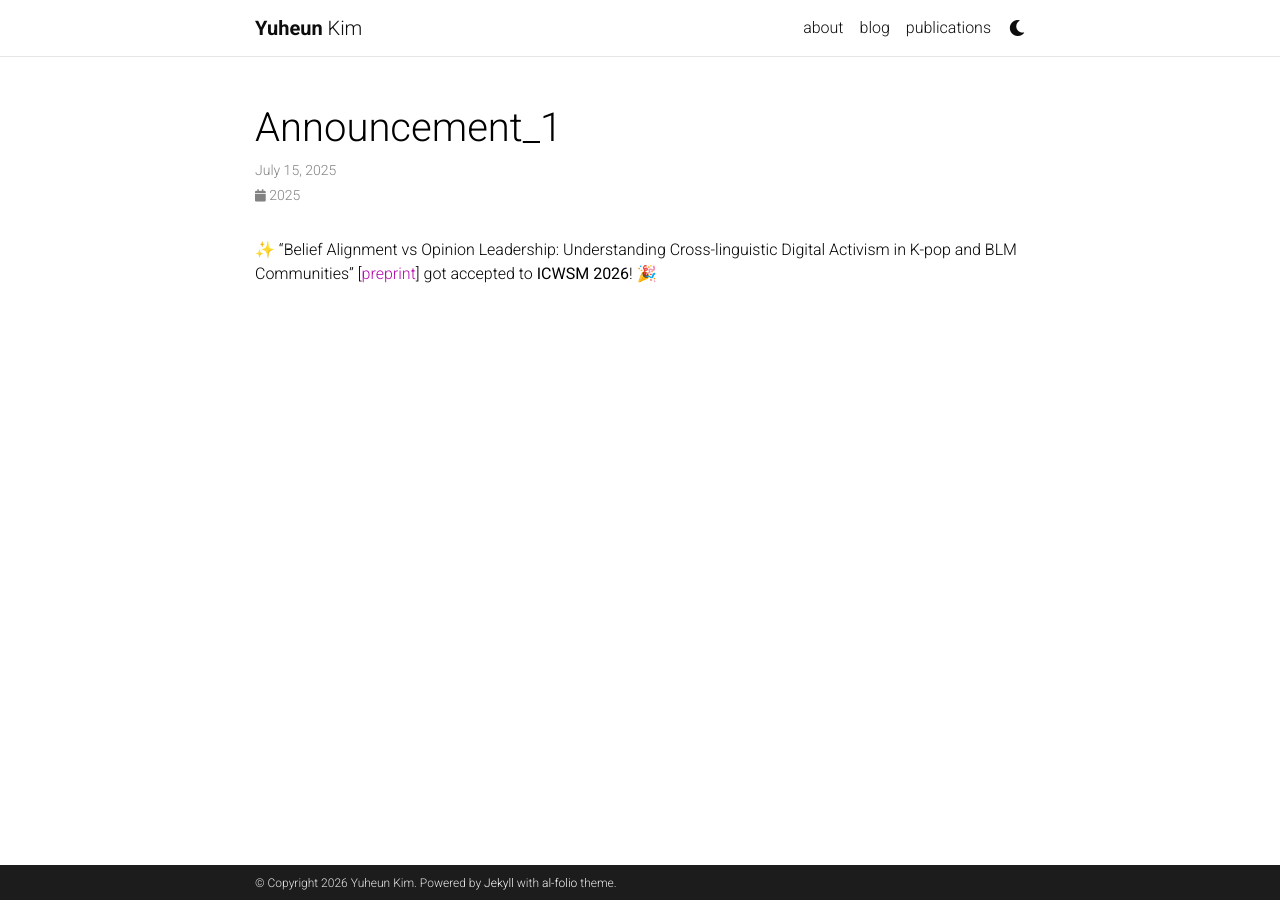
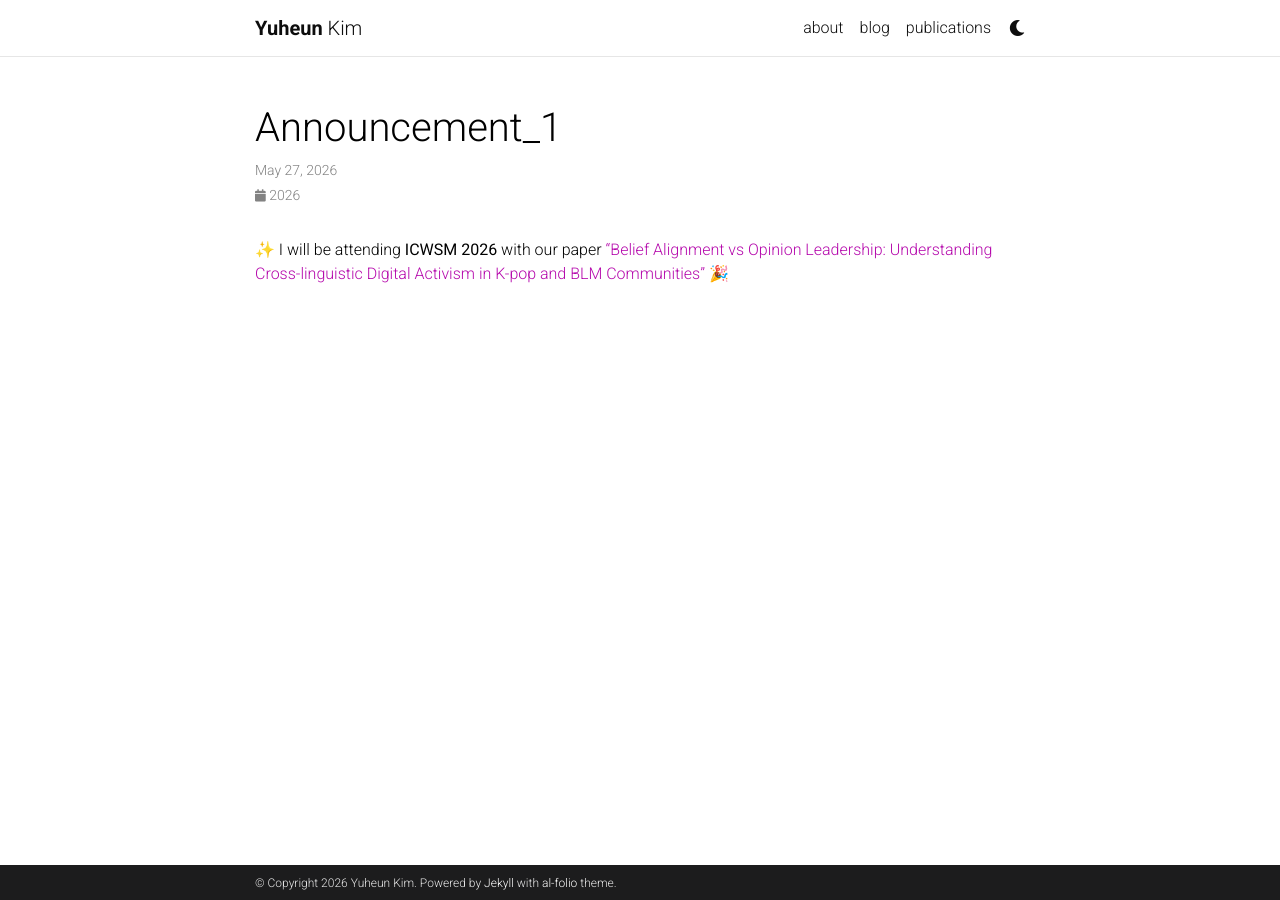
Before and after one commit to yuheunk/yuheunk.github.io, a Jekyll site: the page built from _news/announcement_1.md, in a window 1280 px wide. Built offline with Jekyll 4.4.1, drawn with Linux system fonts in a browser that asks for light colours; comment, search, counter and statistics services are not loaded; a style sheet for code colours, icons or effects is not loaded.

Commit message:
updates 2605

```diff
--- a/_bibliography/papers.bib
+++ b/_bibliography/papers.bib
@@ -24,8 +24,9 @@
 
   selected={true},
   abbr={2025_kim_llm},
+  bibtex_show={true},
   abstract="Public discourse around climate change remains polarized despite scientific consensus on anthropogenic climate change (ACC). This study examines how “believers” and “skeptics” of ACC differ in their YouTube comment discourse. We analyzed 44,989 comments from 30 videos using a large language model (LLM) as a qualitative annotator, identifying ten distinct topics. These annotations were combined with social network analysis to examine engagement patterns. A linear mixed-effects model showed that comments about government policy and natural cycles generated significantly lower interaction compared to misinformation, suggesting these topics are ideologically settled points within communities. These patterns reflect motivated reasoning, where users selectively engage with content that aligns with their identity and beliefs. Our findings highlight the utility of LLMs for large-scale qualitative analysis and highlight how climate discourse is shaped not only by content, but by underlying cognitive and ideological motivations.",
-  html={"https://doi.org/10.1002/pra2.1261"}
+  html={https://doi.org/10.1002/pra2.1261}
 }
 
 @article{liu2025scientists,
--- a/_news/announcement_1.md
+++ b/_news/announcement_1.md
@@ -1,7 +1,7 @@
 ---
 layout: post
-date: 2025-07-15
+date: 2026-05-27
 inline: true
 ---
 
-✨ "Belief Alignment vs Opinion Leadership: Understanding Cross-linguistic Digital Activism in K-pop and BLM Communities" [<a href="https://arxiv.org/abs/2507.16046">preprint</a>] got accepted to <b>ICWSM 2026</b>! 🎉
+✨ I will be attending <b>ICWSM 2026</b> with our paper <a href="https://arxiv.org/abs/2507.16046">"Belief Alignment vs Opinion Leadership: Understanding Cross-linguistic Digital Activism in K-pop and BLM Communities"</a> 🎉
```
Also changed, not shown: _news/announcement_3.md (deleted, +0 -7 lines).
